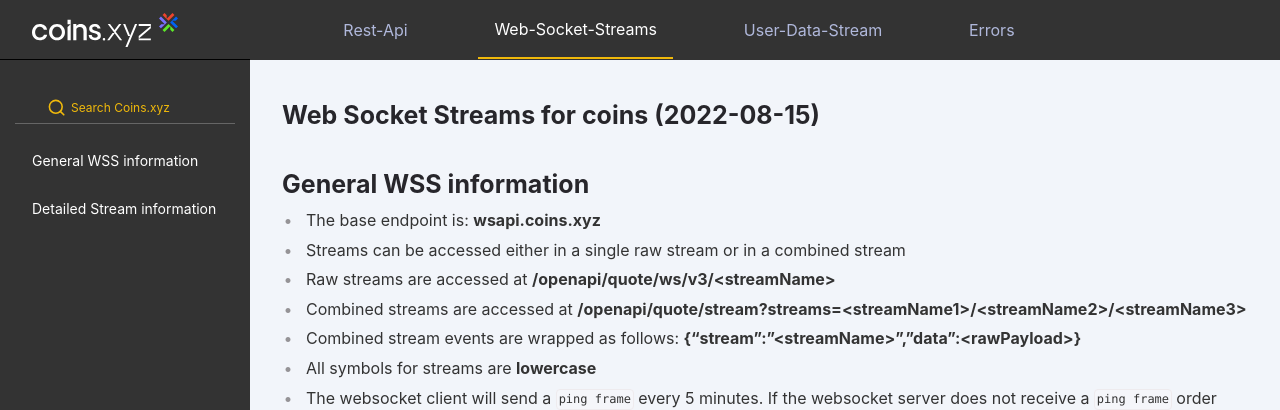
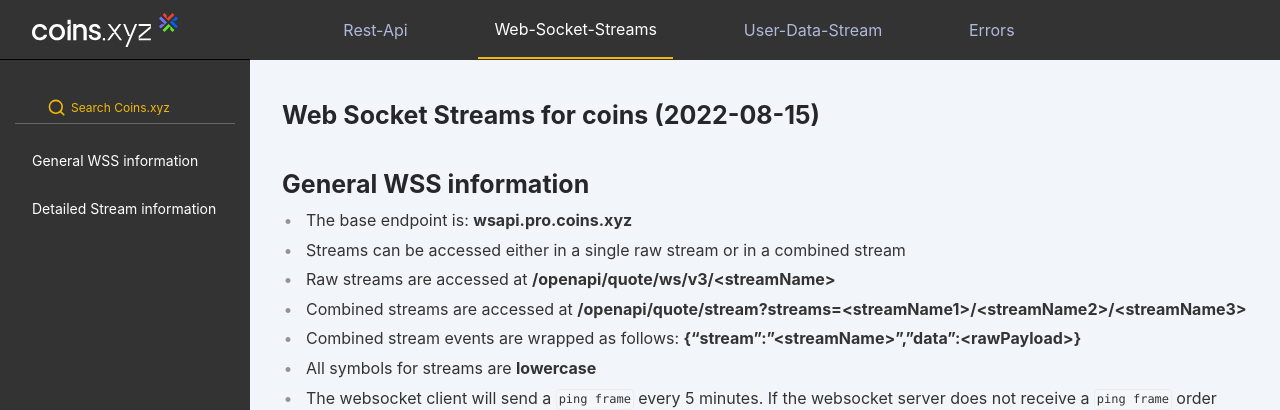
Before and after one commit to coins-docs/xyz, a Jekyll site: the page built from docs/web-socket-streams.md, in a window 1280 px wide and 900 px high. Shown: the top 410 px of the window. Built offline with Jekyll 4.4.1, drawn with Linux system fonts in a browser that asks for light colours.

Commit message:
Update web-socket-streams.md

```diff
--- a/docs/web-socket-streams.md
+++ b/docs/web-socket-streams.md
@@ -9,7 +9,7 @@ layout: default
 
 # Web Socket Streams for coins (2022-08-15)
 # General WSS information
-* The base endpoint is: **wsapi.coins.xyz**
+* The base endpoint is: **wsapi.pro.coins.xyz**
 * Streams can be accessed either in a single raw stream or in a combined stream
 * Raw streams are accessed at **/openapi/quote/ws/v3/\<streamName\>**
 * Combined streams are accessed at **/openapi/quote/stream?streams=\<streamName1\>/\<streamName2\>/\<streamName3\>**
```
